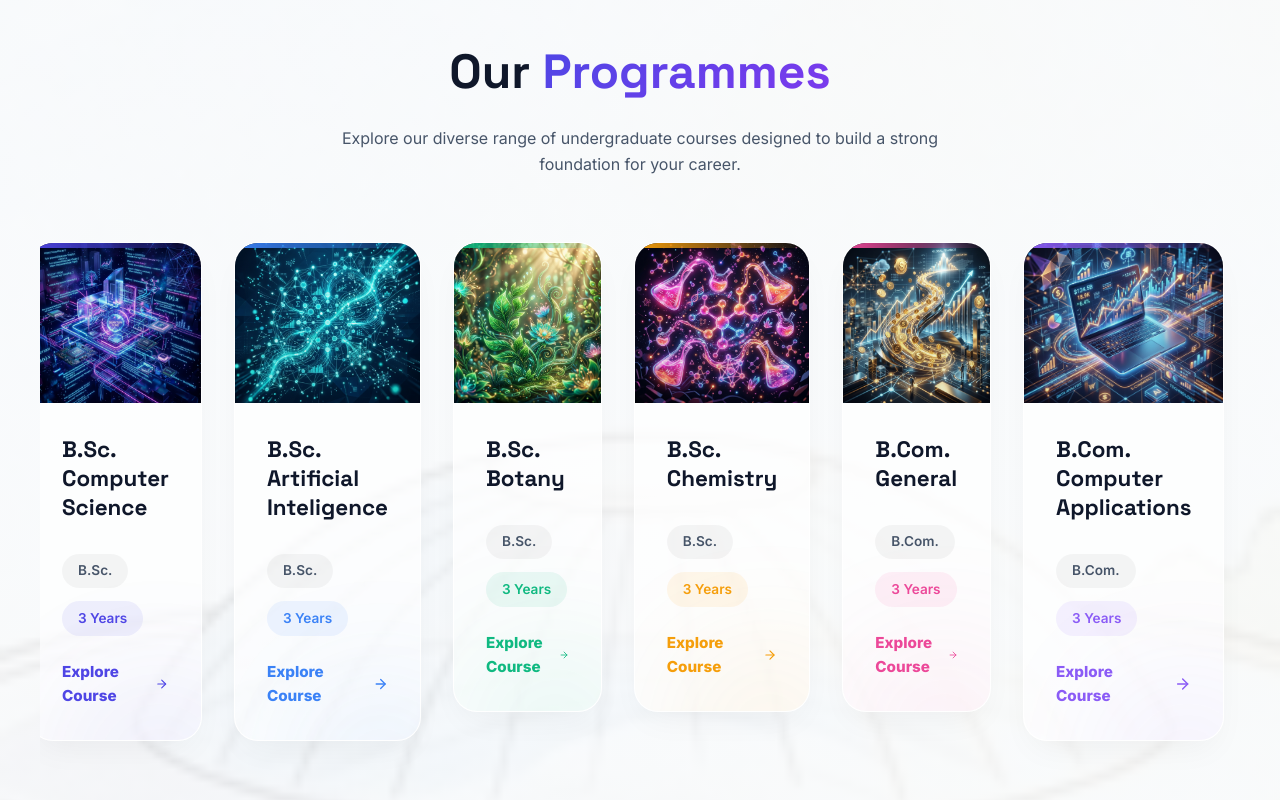
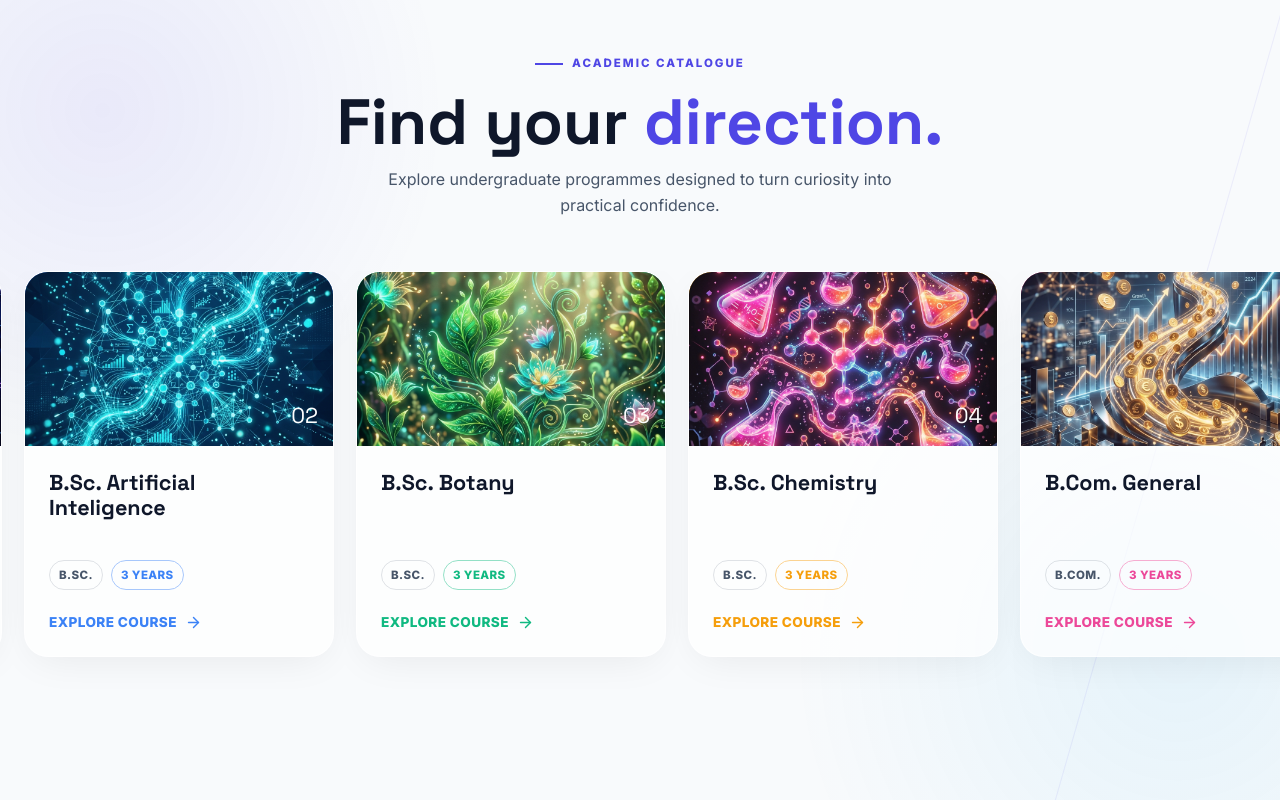
Before and after one commit to aslam-mohammad84/srisiddhartha-college, a React (Vite) app: page / in a window 1280 px wide. Shown: the part 1420-2220 px from the top of the page. Built offline with nearby package versions, Linux system fonts and the light colour scheme.

Commit message:
Redesign programmes section

```diff
--- a/src/Home.jsx
+++ b/src/Home.jsx
@@ -342,13 +342,15 @@ function Home({ data }) {
       </section>
 
       {/* Programmes Section */}
-      <section id="programmes" className="section container">
-        <div style={{ textAlign: 'center', marginBottom: '4rem' }}>
-          <h2 style={{ fontSize: '3rem', marginBottom: '1rem' }}>Our <span className="text-gradient">Programmes</span></h2>
-          <p style={{ color: 'var(--text-secondary)', maxWidth: '600px', margin: '0 auto' }}>Explore our diverse range of undergraduate courses designed to build a strong foundation for your career.</p>
+      <section id="programmes" className="programmes-section">
+        <div className="programmes-inner">
+        <div className="programmes-header">
+          <div className="programmes-eyebrow"><span /> Academic catalogue</div>
+          <h2>Find your <em>direction.</em></h2>
+          <p>Explore undergraduate programmes designed to turn curiosity into practical confidence.</p>
         </div>
 
-        <div className="carousel-grid" ref={programmesGridRef}>
+        <div className="carousel-grid programmes-grid" ref={programmesGridRef}>
           {programmes.map((prog, i) => {
             const cardColors = ['#4f46e5', '#3b82f6', '#10b981', '#f59e0b', '#ec4899', '#8b5cf6'];
             const color = cardColors[i % cardColors.length];
@@ -365,59 +367,40 @@ function Home({ data }) {
             const courseSlug = prog.name.toLowerCase().replace(/[\.\s]+/g, '-').replace(/^-|-$/g, '');
 
             return (
-              <Link to={`/course/${courseSlug}`} key={prog.id} style={{ textDecoration: 'none', display: 'block' }}>
+              <Link to={`/course/${courseSlug}`} key={prog.id} className="programme-link">
                 <motion.div
+                  className="programme-card"
                   initial={{ opacity: 0, y: 40 }}
                   whileInView={{ opacity: 1, y: 0 }}
                   viewport={{ once: true, margin: "-50px" }}
                   transition={{ delay: i * 0.1, duration: 0.5 }}
                   whileHover={{ y: -12, scale: 1.03 }}
-                  style={{
-                    background: 'var(--bg-card)',
-                    backdropFilter: 'var(--glass-blur)',
-                    WebkitBackdropFilter: 'var(--glass-blur)',
-                    borderRadius: '24px',
-                    position: 'relative',
-                    overflow: 'hidden',
-                    boxShadow: '0 15px 35px -10px rgba(0,0,0,0.05)',
-                    border: '1px solid rgba(255,255,255,0.8)',
-                    display: 'flex',
-                    flexDirection: 'column',
-                    minHeight: '340px',
-                    cursor: 'pointer'
-                  }}
+                  style={{ '--course-color': color }}
                 >
                   {/* Course Image Header */}
-                  <div style={{ height: '160px', width: '100%', position: 'relative' }}>
-                    <img src={imagePath} alt={prog.name} style={{ width: '100%', height: '100%', objectFit: 'cover' }} />
-                    <div style={{ position: 'absolute', top: 0, left: 0, width: '100%', height: '100%', background: `linear-gradient(to bottom, transparent, rgba(0,0,0,0.1))` }} />
+                  <div className="programme-image-wrap">
+                    <img src={imagePath} alt={prog.name} className="programme-image" />
+                    <span className="programme-number">0{i + 1}</span>
                   </div>
 
-                  {/* Top Accent Line */}
-                  <div style={{ position: 'absolute', top: 0, left: 0, width: '100%', height: '5px', background: `linear-gradient(90deg, ${color}, transparent)`, zIndex: 10 }} />
+                  {/* Text Content */}
+                  <div className="programme-content">
+                    <h3>{prog.name}</h3>
 
-                  {/* Decorative Background Blob inside text area */}
-                  <div style={{ position: 'absolute', bottom: '-20%', right: '-20%', width: '150px', height: '150px', background: color, filter: 'blur(70px)', opacity: 0.1, zIndex: 0 }} />
-
-                  {/* Text Content */}
-                  <div style={{ padding: '2rem', display: 'flex', flexDirection: 'column', flexGrow: 1, justifyContent: 'space-between', position: 'relative', zIndex: 2 }}>
-                    <div>
-                      <h3 style={{ fontSize: '1.4rem', marginBottom: '1rem', color: 'var(--text-primary)', fontWeight: 700, lineHeight: 1.3 }}>{prog.name}</h3>
+                    <div className="programme-meta">
+                      <span>{prog.type}</span>
+                      <span>{prog.duration}</span>
                     </div>
 
-                    <div style={{ display: 'flex', gap: '0.8rem', marginTop: '1rem', flexWrap: 'wrap' }}>
-                      <span style={{ padding: '0.4rem 1rem', background: 'rgba(0,0,0,0.04)', color: 'var(--text-secondary)', borderRadius: '30px', fontSize: '0.85rem', fontWeight: 600 }}>{prog.type}</span>
-                      <span style={{ padding: '0.4rem 1rem', background: `${color}15`, color: color, borderRadius: '30px', fontSize: '0.85rem', fontWeight: 600 }}>{prog.duration}</span>
-                    </div>
-
-                    <div style={{ marginTop: '1.5rem', display: 'flex', alignItems: 'center', gap: '0.5rem', color: color, fontWeight: 'bold', fontSize: '0.95rem' }}>
-                      Explore Course <ArrowRight size={18} />
+                    <div className="programme-link-label">
+                      Explore course <ArrowRight size={17} />
                     </div>
                   </div>
                 </motion.div>
               </Link>
             );
           })}
+        </div>
         </div>
       </section>
 
--- a/src/index.css
+++ b/src/index.css
@@ -100,6 +100,238 @@ h1, h2, h3, h4, h5, h6 {
 
 .section {
   padding: 100px 0;
+}
+
+.programmes-section {
+  position: relative;
+  overflow: hidden;
+  padding: 112px 0 124px;
+  background:
+    radial-gradient(circle at 8% 20%, rgba(79, 70, 229, 0.09), transparent 25%),
+    radial-gradient(circle at 92% 82%, rgba(14, 165, 233, 0.08), transparent 28%),
+    var(--bg-primary);
+  border-top: 1px solid rgba(79, 70, 229, 0.08);
+  border-bottom: 1px solid rgba(79, 70, 229, 0.08);
+}
+
+.programmes-section::before {
+  content: '';
+  position: absolute;
+  top: 0;
+  right: 8%;
+  width: 1px;
+  height: 100%;
+  background: rgba(79, 70, 229, 0.08);
+  transform: rotate(16deg) scaleY(1.2);
+}
+
+.programmes-inner {
+  position: relative;
+  z-index: 1;
+  max-width: 1400px;
+  margin: 0 auto;
+}
+
+.programmes-header {
+  max-width: 720px;
+  padding: 0 2rem;
+  margin: 0 auto 52px;
+  text-align: center;
+}
+
+.programmes-eyebrow {
+  display: inline-flex;
+  align-items: center;
+  gap: 9px;
+  margin-bottom: 18px;
+  color: var(--accent-color);
+  font-size: 0.72rem;
+  font-weight: 800;
+  letter-spacing: 2px;
+  text-transform: uppercase;
+}
+
+.programmes-eyebrow span {
+  width: 28px;
+  height: 2px;
+  background: var(--accent-color);
+}
+
+.programmes-header h2 {
+  margin-bottom: 14px;
+  color: var(--text-primary);
+  font-family: 'Space Grotesk', sans-serif;
+  font-size: clamp(2.5rem, 5vw, 4.5rem);
+  line-height: 0.98;
+  letter-spacing: 0;
+}
+
+.programmes-header h2 em {
+  color: var(--accent-color);
+  font-style: normal;
+  font-weight: 700;
+}
+
+.programmes-header p {
+  max-width: 530px;
+  margin: 0 auto;
+  color: var(--text-secondary);
+  font-size: 1rem;
+}
+
+.programmes-grid {
+  max-width: 1400px;
+  padding: 0 2rem 2rem;
+  gap: 22px;
+}
+
+.programme-link {
+  display: block;
+  flex: 0 0 310px;
+  color: inherit;
+  text-decoration: none;
+}
+
+.programme-card {
+  position: relative;
+  display: flex;
+  min-height: 386px;
+  flex-direction: column;
+  overflow: hidden;
+  border: 1px solid var(--glass-border);
+  border-radius: 24px;
+  background: var(--bg-card);
+  backdrop-filter: var(--glass-blur);
+  -webkit-backdrop-filter: var(--glass-blur);
+  box-shadow: var(--glass-shadow);
+  cursor: pointer;
+  transition: box-shadow 0.3s ease, border-color 0.3s ease;
+}
+
+.programme-link:hover .programme-card {
+  border-color: var(--course-color);
+  box-shadow: 0 20px 40px -10px color-mix(in srgb, var(--course-color) 25%, rgba(0, 0, 0, 0.12));
+}
+
+.programme-image-wrap {
+  position: relative;
+  height: 174px;
+  overflow: hidden;
+  background: var(--course-color);
+}
+
+.programme-image {
+  width: 100%;
+  height: 100%;
+  display: block;
+  object-fit: cover;
+  opacity: 0.94;
+  transition: transform 0.5s ease;
+}
+
+.programme-link:hover .programme-image {
+  transform: scale(1.06);
+}
+
+.programme-number {
+  position: absolute;
+  right: 15px;
+  bottom: 12px;
+  color: #ffffff;
+  font-family: 'Space Grotesk', sans-serif;
+  font-size: 1.35rem;
+  font-style: normal;
+}
+
+.programme-content {
+  position: relative;
+  z-index: 1;
+  display: flex;
+  flex: 1;
+  flex-direction: column;
+  padding: 24px 24px 22px;
+}
+
+.programme-content h3 {
+  max-width: 240px;
+  margin: 0;
+  color: var(--text-primary);
+  font-size: 1.35rem;
+  line-height: 1.18;
+}
+
+.programme-meta {
+  display: flex;
+  gap: 8px;
+  margin-top: auto;
+  flex-wrap: wrap;
+}
+
+.programme-meta span {
+  padding: 5px 9px;
+  border: 1px solid rgba(71, 85, 105, 0.16);
+  border-radius: 30px;
+  color: var(--text-secondary);
+  font-size: 0.72rem;
+  font-weight: 700;
+  letter-spacing: 0.4px;
+  text-transform: uppercase;
+}
+
+.programme-meta span:last-child {
+  border-color: color-mix(in srgb, var(--course-color) 45%, white);
+  color: var(--course-color);
+}
+
+.programme-link-label {
+  display: flex;
+  align-items: center;
+  gap: 8px;
+  margin-top: 22px;
+  color: var(--course-color);
+  font-size: 0.85rem;
+  font-weight: 800;
+  letter-spacing: 0.4px;
+  text-transform: uppercase;
+}
+
+.programme-link-label svg {
+  transition: transform 0.3s ease;
+}
+
+.programme-link:hover .programme-link-label svg {
+  transform: translateX(5px);
+}
+
+@media (max-width: 600px) {
+  .programmes-section {
+    padding: 78px 0 88px;
+  }
+
+  .programmes-header {
+    padding: 0 20px;
+    margin-bottom: 36px;
+  }
+
+  .programmes-header h2 {
+    font-size: 2.65rem;
+    letter-spacing: -1px;
+  }
+
+  .programmes-header p {
+    font-size: 0.9rem;
+    line-height: 1.65;
+  }
+
+  .programmes-grid {
+    padding-right: 20px;
+    padding-left: 20px;
+    gap: 16px;
+  }
+
+  .programme-link {
+    flex-basis: 82vw;
+  }
 }
 
 .text-gradient {
```
